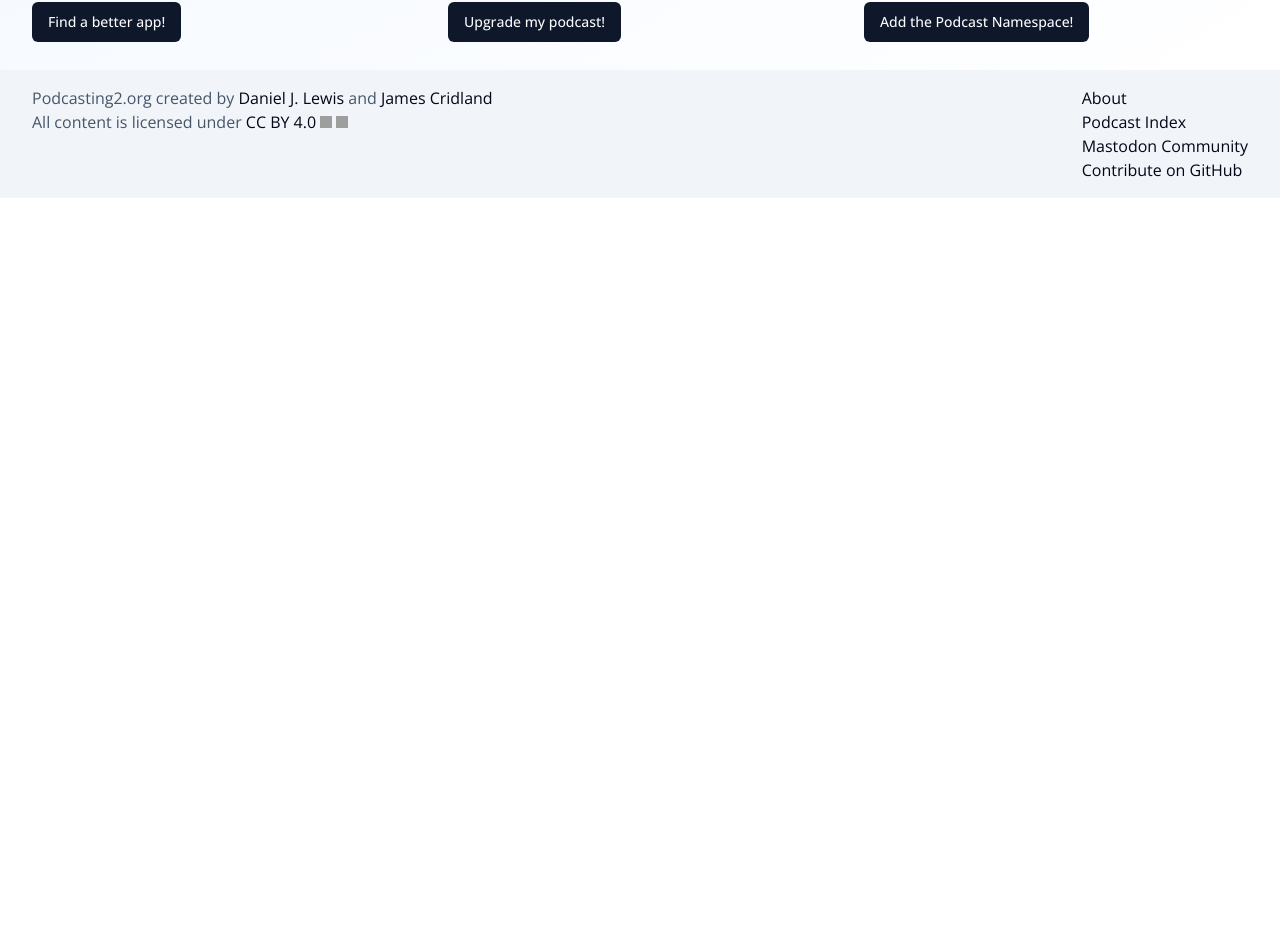
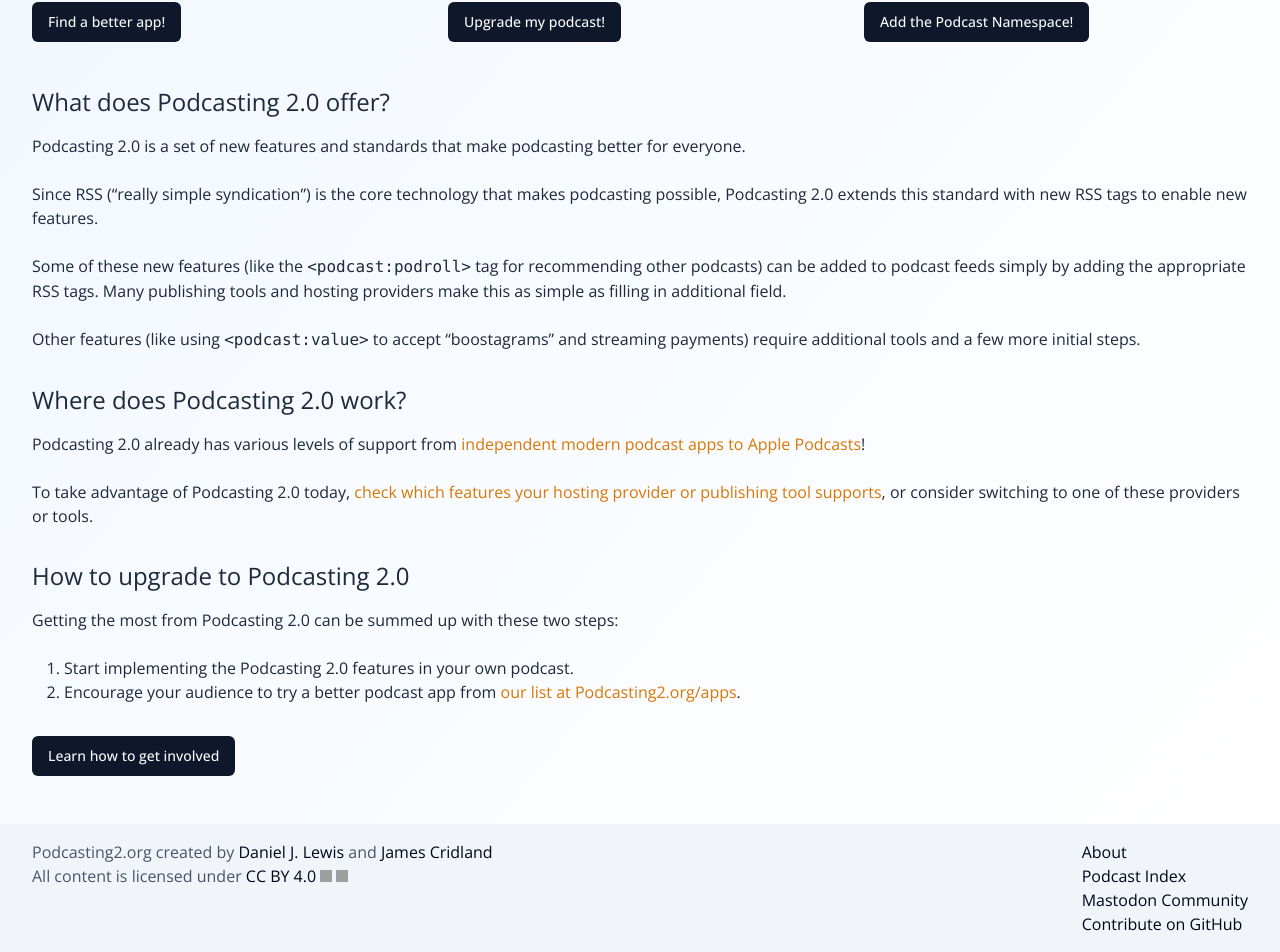
Before and after one commit to theDanielJLewis/podcasting2.org, a Next.js app: page / in a window 1280 px wide. Shown: the part 730-1682 px from the top of the page. Before the commit the page ends 928 px from the top, so only its background shows below. Built offline with nearby package versions, Linux system fonts and the light colour scheme; no server answers; grey boxes are pictures that could not be loaded.

Commit message:
Started adding more explanations to front page Updated README

```diff
--- a/src/app/page.tsx
+++ b/src/app/page.tsx
@@ -20,15 +20,13 @@ export default function Home() {
           Making podcasting better for audiences, podcasters, and developers
         </h1>
       </div>
-      <div>
-        <div className="grid gap-8 md:grid-cols-3">
+      <div className="mb-8 grid gap-8 md:grid-cols-3">
         <div className="flex flex-col items-start py-3">
           <Headphones size={48} />
           <h2 className="my-3 text-2xl">For audiences</h2>
           <p>
-              Enjoy richer listening and viewing experiences! Podcasting 2.0
-              lets you follow, engage with, support, and share podcasts more
-              easily.
+            Enjoy richer listening and viewing experiences! Podcasting 2.0 lets
+            you follow, engage with, support, and share podcasts more easily.
           </p>
           <Link href="/apps" className="mt-auto">
             <Button>Find a better app!</Button>
@@ -81,6 +79,74 @@ export default function Home() {
             <Button className="mt-auto">Get involved!</Button>
           </div> */}
       </div>
+      <div className="mb-8">
+        <h2 className="text-2xl">What does Podcasting 2.0 offer?</h2>
+        <p>
+          Podcasting 2.0 is a set of new features and standards that make
+          podcasting better for everyone.
+        </p>
+        <p>
+          Since RSS (&ldquo;really simple syndication&rdquo;) is the core
+          technology that makes podcasting possible, Podcasting 2.0 extends this
+          standard with new RSS tags to enable new features.
+        </p>
+        <p>
+          Some of these new features (like the{" "}
+          <code>&lt;podcast:podroll&gt;</code> tag for recommending other
+          podcasts) can be added to podcast feeds simply by adding the
+          appropriate RSS tags. Many publishing tools and hosting providers make
+          this as simple as filling in additional field.
+        </p>
+        <p>
+          Other features (like using <code>&lt;podcast:value&gt;</code> to
+          accept &ldquo;boostagrams&rdquo; and streaming payments) require
+          additional tools and a few more initial steps.
+        </p>
+      </div>
+      <div className="mb-8">
+        <h2>Where does Podcasting 2.0 work?</h2>
+        <p>
+          Podcasting 2.0 already has various levels of support from{" "}
+          <Link href="/apps">
+            independent modern podcast apps to Apple Podcasts
+          </Link>
+          !
+        </p>
+        <p>
+          To take advantage of Podcasting 2.0 today,{" "}
+          <Link href="/publishing-tools">
+            check which features your hosting provider or publishing tool
+            supports
+          </Link>
+          , or consider switching to one of these providers or tools.
+        </p>
+      </div>
+      <div className="mb-8">
+        <h2>How to upgrade to Podcasting 2.0</h2>
+        <p>
+          Getting the most from Podcasting 2.0 can be summed up with these two
+          steps:
+        </p>
+        <ol className="mb-8 list-decimal pl-8">
+          <li>
+            Start implementing the Podcasting 2.0 features in your own podcast.
+          </li>
+          <li>
+            Encourage your audience to try a better podcast app from{" "}
+            <Link
+              href="/apps"
+              className="text-amber-600 transition-all hover:text-amber-700 hover:underline dark:text-amber-400 dark:hover:text-amber-500"
+            >
+              our list at Podcasting2.org/apps
+            </Link>
+            .
+          </li>
+        </ol>
+        <p>
+          <Link href="/get-involved">
+            <Button>Learn how to get involved</Button>
+          </Link>
+        </p>
       </div>
     </>
   );
```
Also changed, not shown: 1 other file (tests, documents, lock files or other folders). Lines whose indentation alone changed are shown as unchanged.
